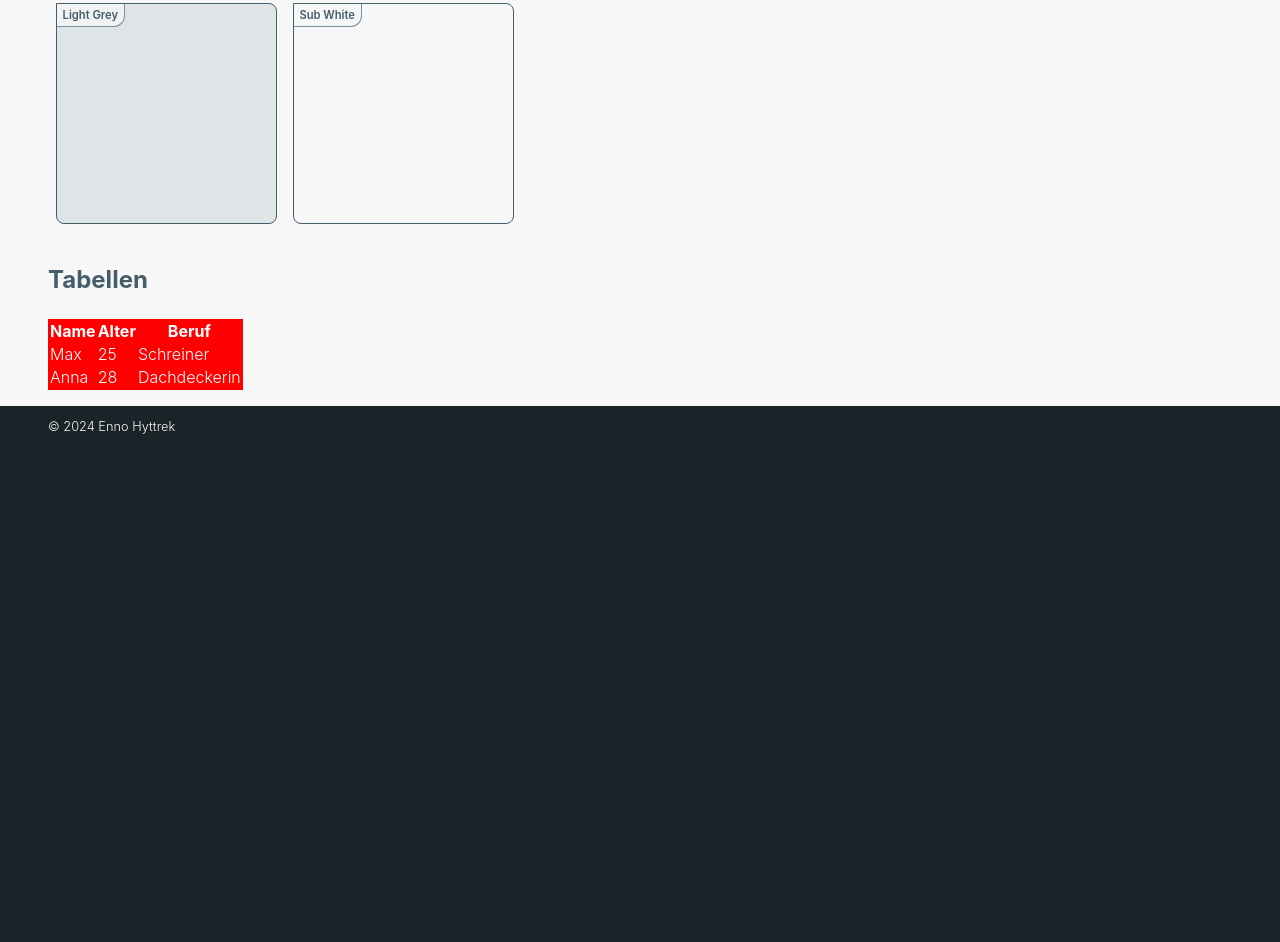
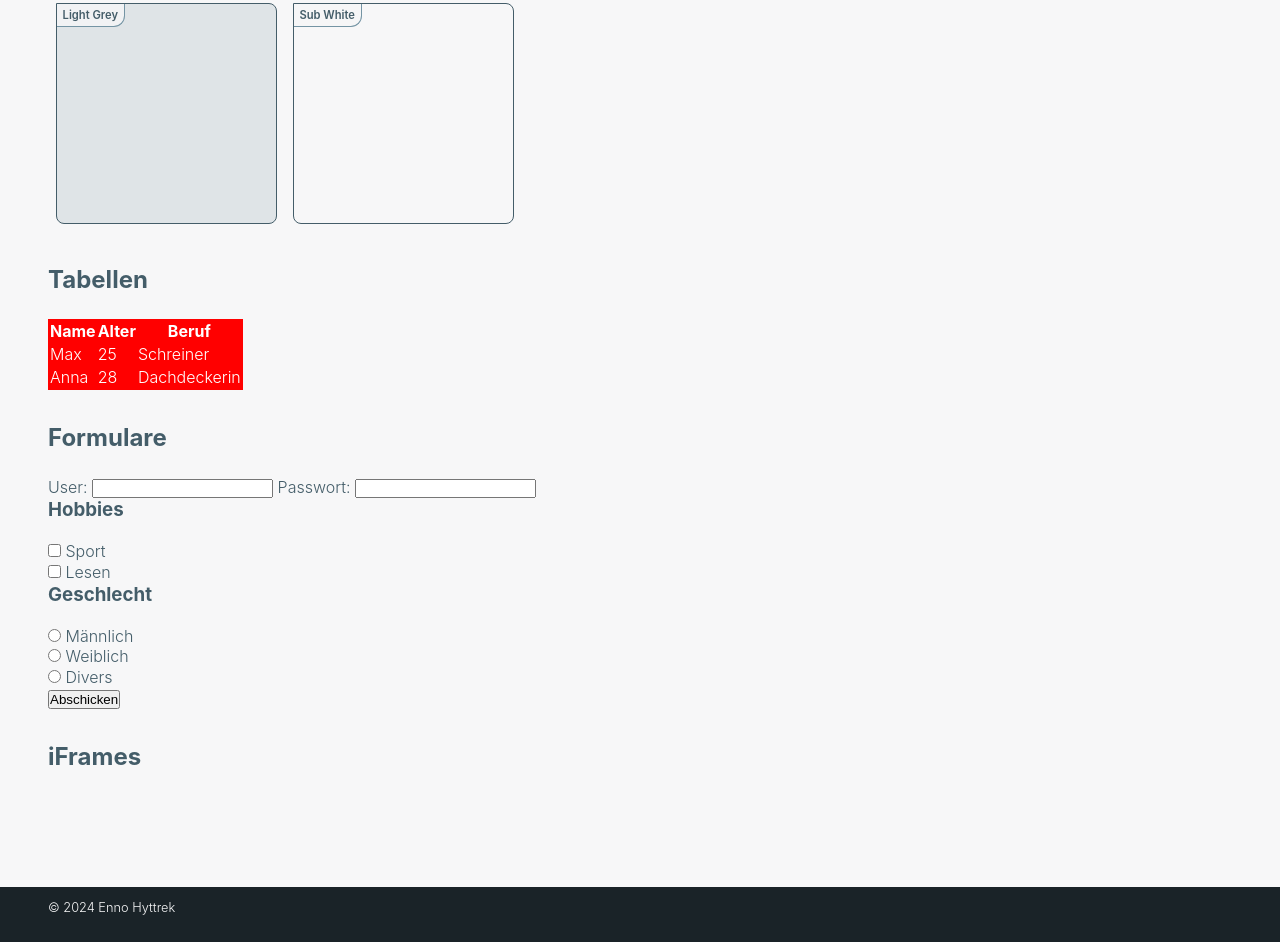
Before and after one commit to ehy-training/ennos-sandbox, a plain HTML site: page index.html in a window 1280 px wide. Shown: the part 471-1413 px from the top of the page. Before the commit the page ends 932 px from the top, so only its background shows below. Drawn offline with Linux system fonts and the light colour scheme; a web font is replaced by a local one.

Commit message:
Version: 1.2

```diff
--- a/index.html
+++ b/index.html
@@ -93,6 +93,32 @@
 
         </section>
 
+        <section class="container">
+            <h2>Formulare</h2>
+
+            <form action="/submit" method="post">
+                <label for="name">User:</label>
+                <input type="text" id="name" name="name">
+                <label for="pwd">Passwort:</label>
+                <input type="password" id="pwd" name="pwd"><br>
+                <h3>Hobbies</h3>
+                <label><input type="checkbox" name="hobby" value="Sport"> Sport</label><br>
+                <label><input type="checkbox" name="hobby" value="Lesen"> Lesen</label>
+                <h3>Geschlecht</h3>
+                <label><input type="radio" name="geschlecht" value="männlich"> Männlich</label><br>
+                <label><input type="radio" name="geschlecht" value="weiblich"> Weiblich</label><br>
+                <label><input type="radio" name="geschlecht" value="divers"> Divers</label>
+                <br>
+                <input type="submit" value="Abschicken">
+            </form>
+
+        </section>
+
+        <section class="container">
+            <h2>iFrames</h2>
+        </section>
+
+
     </main>
     <footer class="main-footer">
         <div class="container">
--- a/style.css
+++ b/style.css
@@ -54,7 +54,7 @@ figure {
 }
 
 .main-content {
-    min-height: 70vh;
+    min-height: 150vh;
 }
 
 /*---------------------
```
